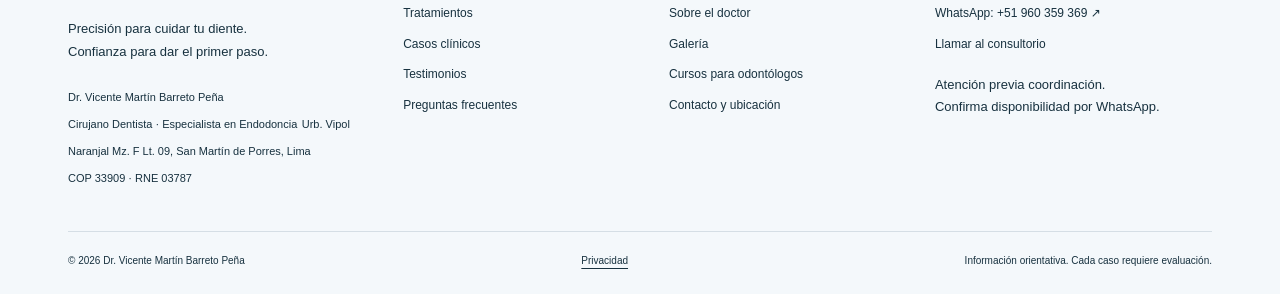
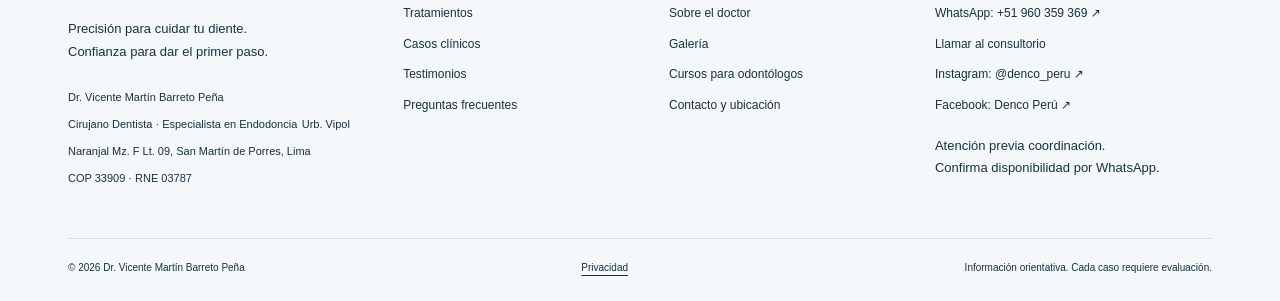
Before and after one commit to JairCoronado22/Drbarreto, a plain HTML site: page casos.html in a window 1280 px wide. Shown: the part 1775-2076 px from the top of the page. Drawn offline with Linux system fonts and the light colour scheme.

Commit message:
Agrega redes sociales de Denco Perú

```diff
--- a/casos.html
+++ b/casos.html
@@ -236,6 +236,18 @@
               rel="noopener noreferrer"
               >WhatsApp: +51 960 359 369 ↗</a
             ><a href="tel:+51960359369">Llamar al consultorio</a>
+            <a
+              href="https://www.instagram.com/denco_peru/"
+              target="_blank"
+              rel="noopener noreferrer"
+              >Instagram: @denco_peru ↗</a
+            >
+            <a
+              href="https://www.facebook.com/profile.php?id=61556949658244"
+              target="_blank"
+              rel="noopener noreferrer"
+              >Facebook: Denco Perú ↗</a
+            >
             <p class="small">
               Atención previa coordinación.<br />Confirma disponibilidad por
               WhatsApp.
```
Also changed, not shown: cursos.html (+12 -0 lines), galeria.html (+12 -0 lines), index.html (+12 -0 lines), metodologia.html (+12 -0 lines), preguntas-frecuentes.html (+12 -0 lines), privacidad.html (+12 -0 lines), sobre-mi.html (+12 -0 lines), testimonios.html (+12 -0 lines), tratamientos.html (+12 -0 lines).
